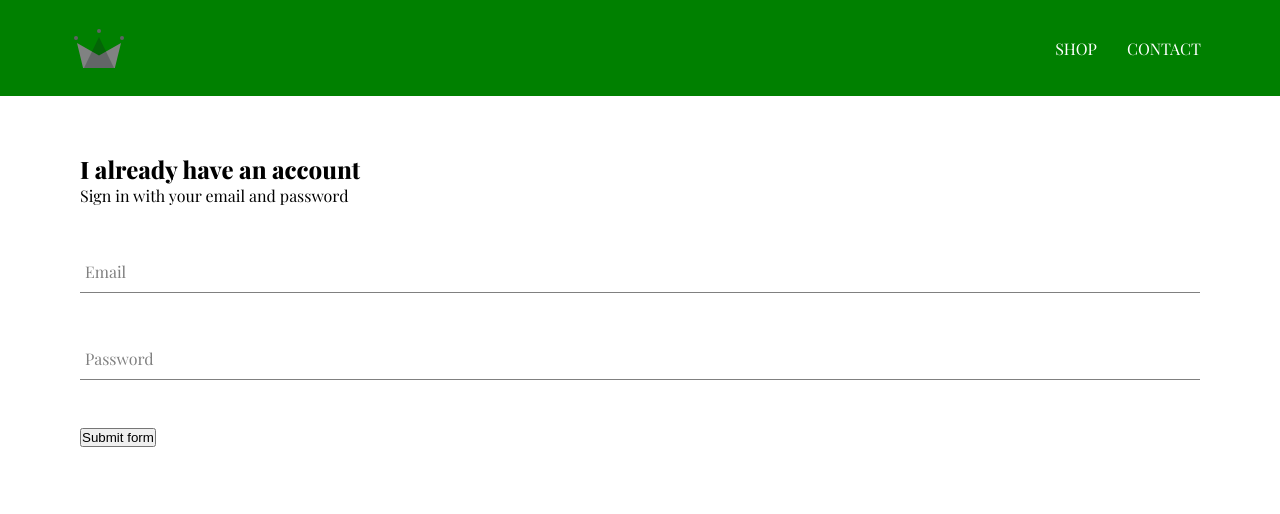
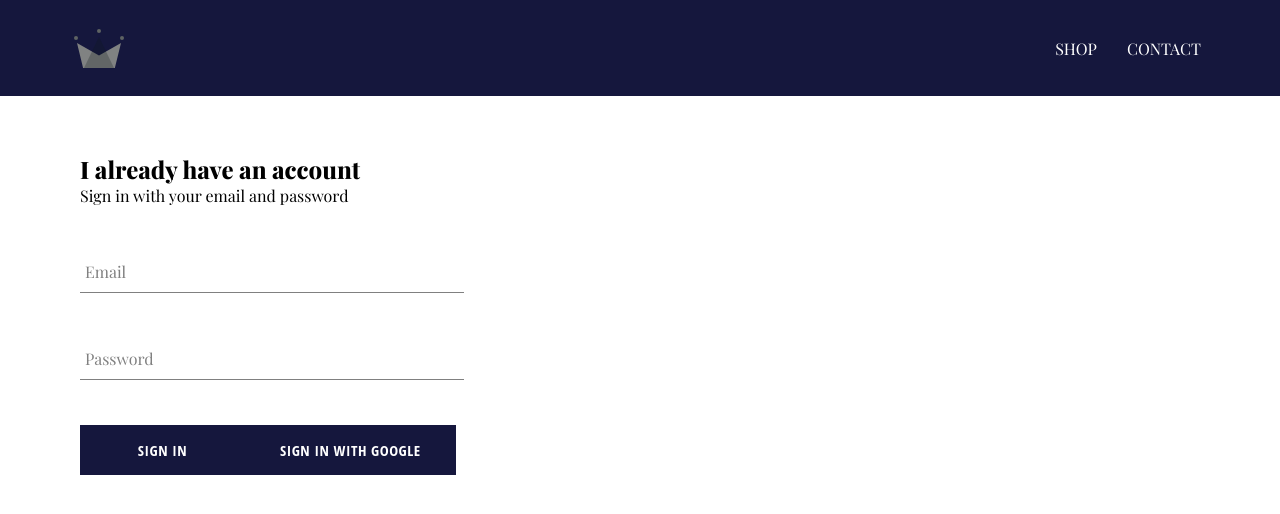
Before and after one commit to developerEbukab/crown-style, a React (Create React App) app: page /sign-in in a window 1280 px wide. Shown: the top 514 px of the page. Built offline with nearby package versions, Linux system fonts and the light colour scheme.

Commit message:
Added google sign in

```diff
--- a/package.json
+++ b/package.json
@@ -6,6 +6,7 @@
     "@testing-library/jest-dom": "^5.11.4",
     "@testing-library/react": "^11.1.0",
     "@testing-library/user-event": "^12.1.10",
+    "firebase": "^8.2.6",
     "react": "^17.0.1",
     "react-dom": "^17.0.1",
     "react-router-dom": "^5.2.0",
--- a/src/App.scss
+++ b/src/App.scss
@@ -23,3 +23,7 @@ a{
 .Content{
   padding: 2rem 5rem ;
 }
+
+button{
+  font-family: inherit;
+}
--- /dev/null
+++ b/src/components/CustomButton/CustomButton.component.jsx
@@ -0,0 +1,12 @@
+import React from 'react';
+import "./CustomButton.styles.scss"
+
+const CustomButton = ({children, ...otherProps}) => {
+  return (
+    <button className="custom-button" {...otherProps}>
+      {children}
+    </button>
+  );
+}
+
+export default CustomButton;
--- /dev/null
+++ b/src/components/CustomButton/CustomButton.styles.scss
@@ -0,0 +1,24 @@
+@import "../../sass/variables.scss";
+
+.custom-button {
+  min-width: 165px;
+  width: auto;
+  height: 50px;
+  letter-spacing: 0.5px;
+  line-height: 50px;
+  padding: 0 35px 0 35px;
+  font-size: 15px;
+  background-color: $color-primary  ;
+  color: white;
+  text-transform: uppercase;
+  font-family: 'Open Sans Condensed';
+  font-weight: bolder;
+  border: none;
+  cursor: pointer;
+
+  &:hover {
+    background-color: darken($color: $color-primary , $amount: 5);
+    // color: $color-primary ;
+    // border: 1px solid $color-primary ;
+  }
+}
--- a/src/components/SignIn/SignIn.component.jsx
+++ b/src/components/SignIn/SignIn.component.jsx
@@ -1,5 +1,8 @@
 import React, { Component } from 'react';
+import "./SignIn.styles.scss"
 import FormInput from '../FormInput/FormInput.component';
+import CustomButton from '../CustomButton/CustomButton.component';
+import { signInWithGoogle } from '../../firebase/firebase.utils';
 
 class SignIn extends Component {
   state = {
@@ -41,7 +44,10 @@ class SignIn extends Component {
             required
           />
 
-          <input type="submit" value="Submit form"/>
+          <CustomButton type="submit">SIGN IN</CustomButton>
+          <CustomButton onClick={signInWithGoogle}>
+            SIGN IN WITH GOOGLE
+          </CustomButton>
         </form>
       </div>
     );
--- a/src/components/SignIn/SignIn.styles.scss
+++ b/src/components/SignIn/SignIn.styles.scss
@@ -0,0 +1,9 @@
+.sign-in{
+  width: 30vw;
+  display: flex;
+  flex-direction: column;
+
+  .title{
+    margin: 1rem 0;
+  }
+}
--- /dev/null
+++ b/src/firebase/firebase.utils.js
@@ -0,0 +1,23 @@
+import firebase from "firebase/app";
+import "firebase/auth";
+import "firebase/firestore";
+
+const config =  {
+  apiKey: "AIzaSyADbpm-3U8oi88qXqzCaVRzE8GNs3wvm04",
+  authDomain: "crown-style.firebaseapp.com",
+  projectId: "crown-style",
+  storageBucket: "crown-style.appspot.com",
+  messagingSenderId: "512115691016",
+  appId: "1:512115691016:web:bca5dd64618f4f4e35cbbd",
+  measurementId: "G-53TZSCN346"
+}
+
+firebase.initializeApp(config);
+
+export const auth = firebase.auth();
+export const firestore = firebase.firestore();
+
+const provider = new firebase.auth.GoogleAuthProvider();
+provider.setCustomParameters({ prompt: "select_account" });
+export const signInWithGoogle = () => auth.signInWithPopup(provider);
+export default firebase;
--- a/src/sass/variables.scss
+++ b/src/sass/variables.scss
@@ -1 +1 @@
-$color-primary: green;
+$color-primary: #15173D;
```
Also changed, not shown: 2 other files (tests, documents, lock files or other folders).
